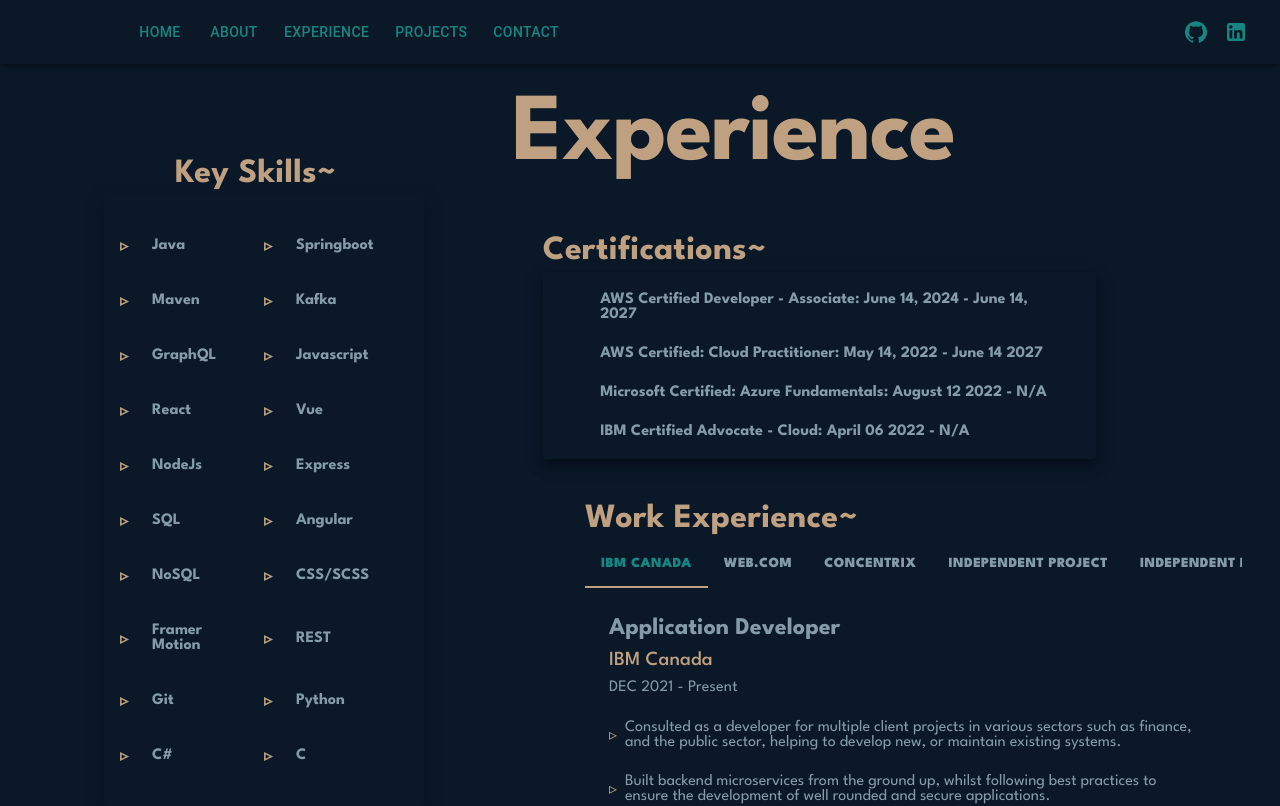
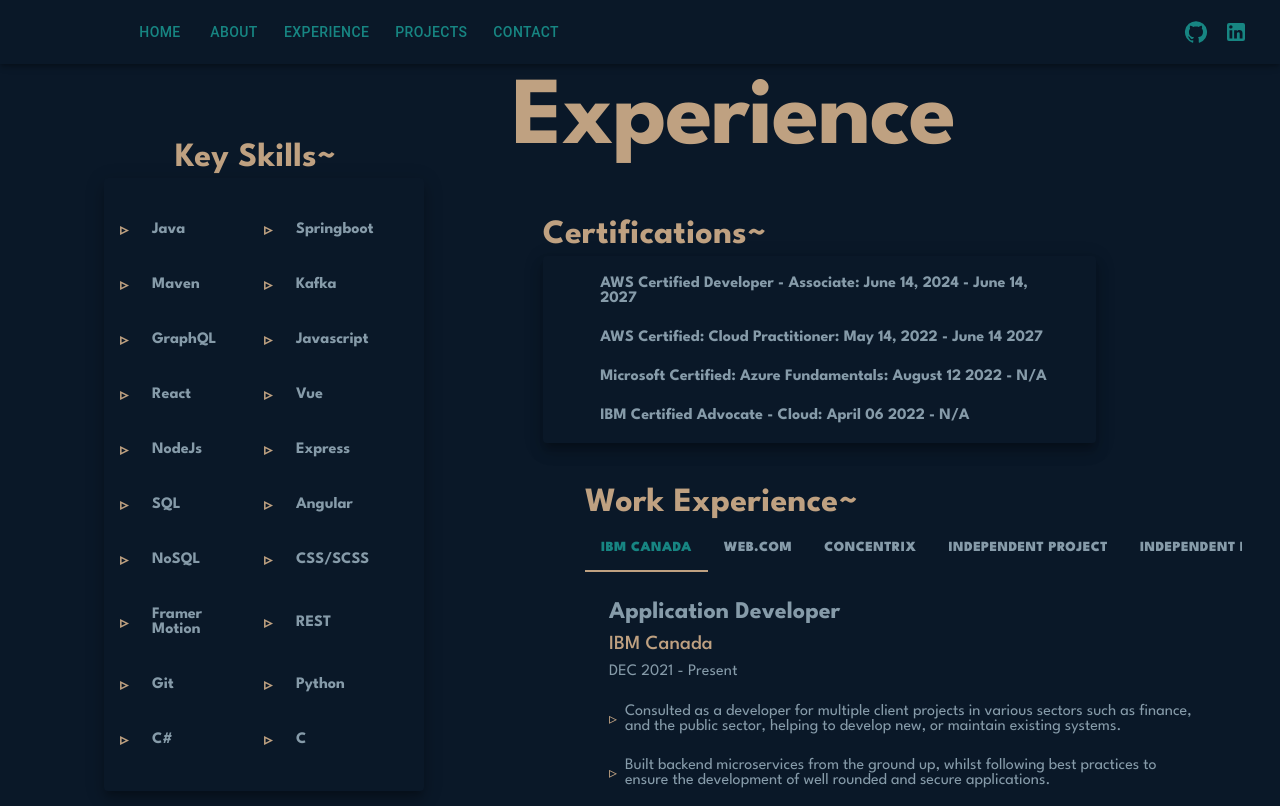
Before and after one commit to UnbenchDaKench/portfolio, a React (Create React App) app: page /Experience in a window 1280 px wide. Shown: the top 806 px of the page. Built offline with nearby package versions, Linux system fonts and the light colour scheme.

Commit message:
fixing experienc page

```diff
--- a/src/pages/experience/Experience.scss
+++ b/src/pages/experience/Experience.scss
@@ -1,6 +1,6 @@
 .experience-page {
-  padding-top: 80px;
-  height: 100vh;
+  padding-top: 64px;
+  min-height: calc(100vh - 64px);
   width: 100vw;
   font-family: League Spartan;
 }
```
